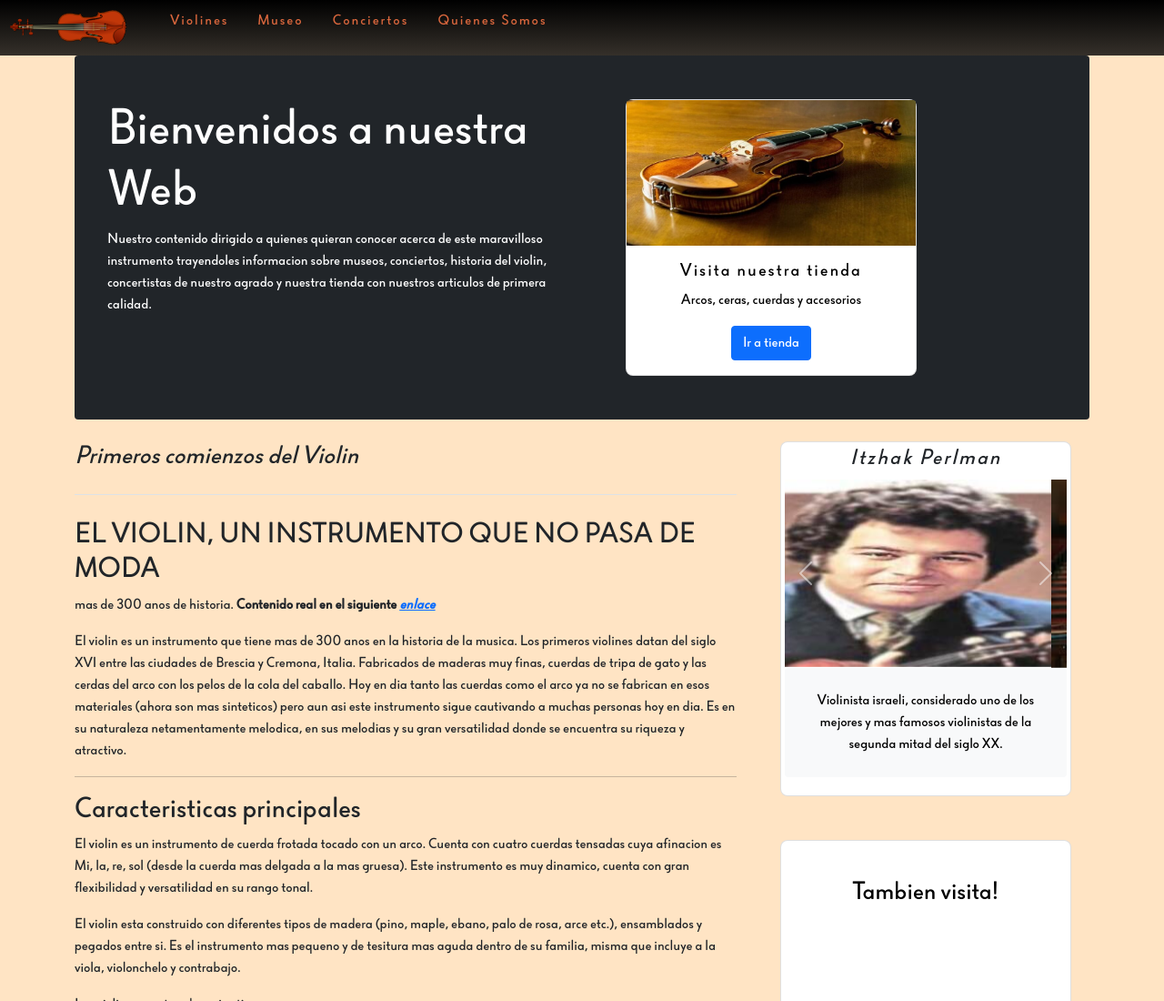
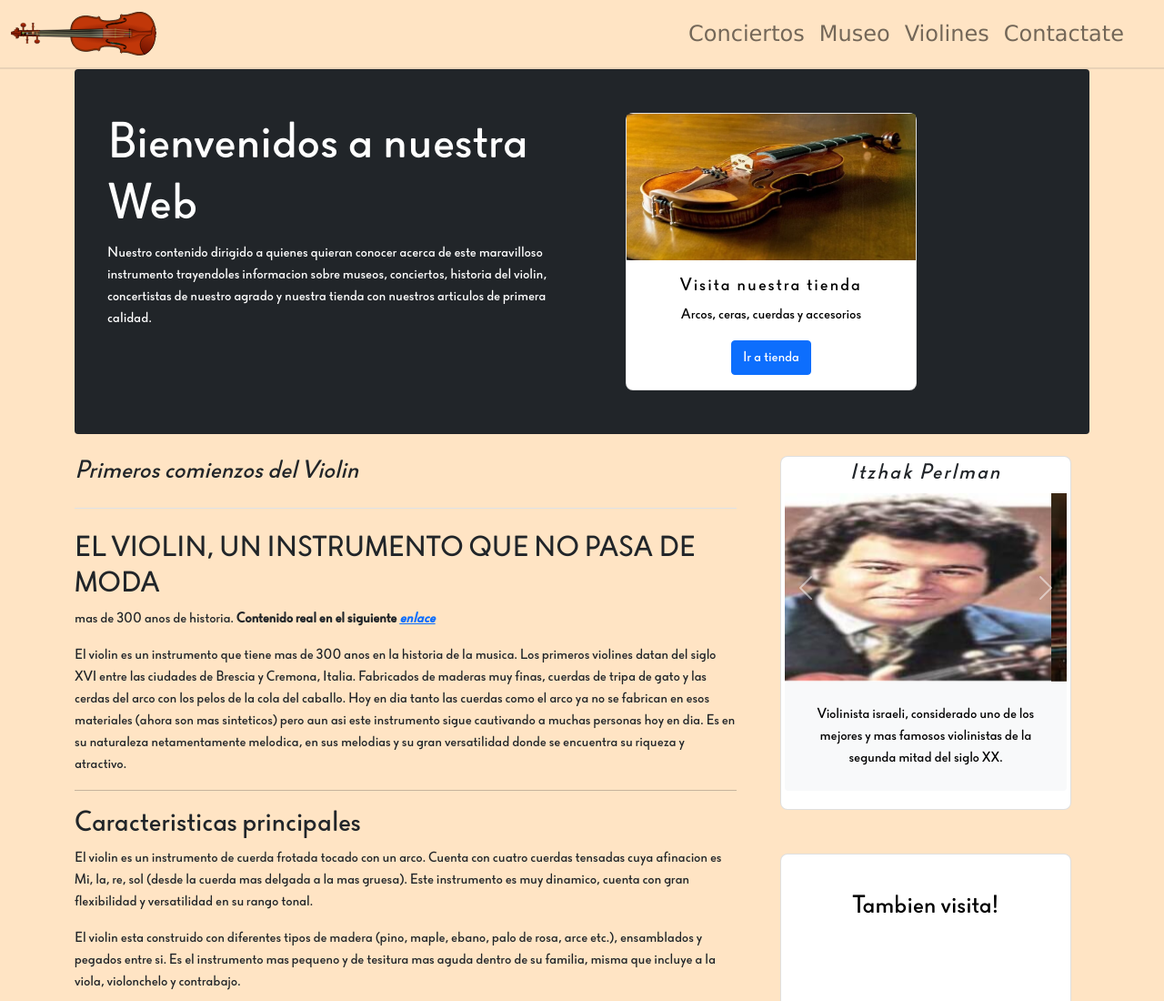
Before and after one commit to eskevin19/Mi_proyecto-CoderHouse, a plain HTML site: page index.html in a window 1280 px wide. Shown: the top 1100 px of the page at 91% size. Drawn offline with nearby package versions, Linux system fonts and the light colour scheme; grey boxes are pictures that could not be loaded.

Commit message:
Actualizo navbar

```diff
--- a/Style/style.css
+++ b/Style/style.css
@@ -1,4 +1,8 @@
 /*Fuente*/
+@font-face {
+    font-family: Cursiva;
+    src: url(/Fonts/slightly_cursive_characters/5thgradecursive-2.ttf)
+}
 @font-face {
     font-family: Altona;
     src: url(/Fonts/altona_sans/AltonaSans-Regular.ttf);
@@ -14,67 +18,47 @@ body{
 }
 
 /*-------------------------------Navegador------------------------------*/
-.main-nav{
-    display: flex;
-    background: linear-gradient(black, rgb(53, 48, 42));
-    padding: 0.7rem;
+.deconav{
+    background-color: bisque;
+    border-bottom: 2px solid rgb(233, 210, 183);
 }
-.main-nav a{
-    text-decoration: none;
-    color: rgb(218, 103, 61);
-    font-size: 1rem;
+
+.nav-link {
+    display: table-cell;
+    position: relative;
+    padding: 4px 0;
+  }
+.nav-link:after {
+    background: none repeat scroll 0 0 transparent;
+    bottom: 0;
+    content: "";
+    display: block;
+    height: 2px;
+    left: 50%;
+    position: absolute;
+    background: #fff;
+    transition: width 0.3s ease 0s, left 0.3s ease 0s;
+    width: 0;
+  }
+.nav-link:hover:after {
+    width: 100%;
+    left: 0;
+  }
+
+.navbar-collapse{
+    flex-grow: 0;
 }
-.main-nav a:hover{
-    color: rgb(240, 246, 252);
-    text-shadow: 0 0 5px rgb(225, 238, 243),
-    0 0 10px rgb(209, 227, 235),
-    0 0 20px rgb(209, 227, 235),
-    0 0 40px rgb(214, 235, 243),
-    0 0 80px rgb(202, 225, 233),
-    0 0 90px rgb(215, 231, 236),
-    0 0 100px rgb(213, 231, 238),
-    0 0 140px rgb(198, 224, 233),
-    0 0 180px rgb(196, 219, 228);
+.fuente{
+    font-weight: 500;
+    font-family: 'Lucida Sans', 'Lucida Sans Regular', 'Lucida Grande', 'Lucida Sans Unicode', Geneva, Verdana, sans-serif;
 }
-.main-nav a:active{
-    color: rgb(63, 64, 65);
-    text-shadow: 0 0 5px rgb(63, 64, 65),
-    0 0 10px rgb(63, 64, 65),
-    0 0 20px rgb(63, 64, 65),
-    0 0 40px rgb(63, 64, 65),
-    0 0 80px rgb(63, 64, 65),
-    0 0 90px rgb(63, 64, 65),
-    0 0 100px rgb(63, 64, 65),
-    0 0 140px rgb(63, 64, 65),
-    0 0 180px rgb(63, 64, 65);
-    transition: all 1s;
+
+.logo{
+    display: absolute;
+    width: 10rem;
+
 }
-.nav-li{
-    display: inline;
-    position: relative;
-    list-style: none;
-    padding-left: 1rem;
-    padding-right: 1rem;
-    letter-spacing: 2px;
-}
-.main-nav .nav-ul .nav-li .nav-ul{
-    display: none;
-    position: absolute;
-}
-.dropdown-item:hover{
-    background: radial-gradient(circle, rgba(0,0,0,0.9500175070028011) 0%, rgba(1,1,1,0.9472163865546218) 32%, rgba(172,160,132,0.7595413165266106) 100%);
-    border-radius: 10px;
-}
-.main-nav .nav-ul .nav-li:hover .nav-ul{
-    display: block;
-    background: linear-gradient(rgba(26, 23, 20, 0.973), rgb(207, 185, 159));
-    border-radius: 0px 0px 10px 10px;
-    padding-left: 1rem;
-}
-.main-nav .logo{
-    display: inline-block;
-    width: 8rem;
-}
+
 /*--------------------------------seccion Principal--------------------------*/
 .card-text{
     color: black;
@@ -129,3 +113,12 @@ body{
     margin: auto;
     width: 50%;
 }
+
+
+
+/* media querys */
+@media screen and (max-height: 300px) {
+    ul {
+        margin-top: 40px;
+    }
+}
--- a/index.html
+++ b/index.html
@@ -16,34 +16,41 @@
 <body>
                                  <!--Navegador-->
 <header>
-  <nav class="main-nav container-fluid sticky-top navbar-expand-xl">
-    <div class="">
-      <a class="logo" href="./index.html#inicio">
-        <img src="./Multimedia/Image/Icons/dStulle_Vilolin.svg" alt="imagen-violin-logo">
+  <nav class="navbar navbar-expand-lg navbar-light deconav sticky-top">
+    <div class="container-fluid fs-4">
+      <a class="navbar-brand logo" href="./index.html#bienvenidos">
+        <img src="./Multimedia/Image/Icons/dStulle_Vilolin.svg" alt="">
       </a>
-    </div>
-    <div class="">
-      <ul class="nav-ul d-flex align-items-baseline bd-highlight mb-2">
-        <li class="nav-li"><a href="./Pages/violines.html">Violines</a>
-          <ul class="nav-ul">
-            <li class="nav-li"><a href="./Pages/violines.html#barroco">Barroco</a></li>
-            <li class="nav-li"><a href="./Pages/violines.html#electrico">Eléctrico</a></li>
-            <li class="nav-li"><a href="./Pages/violines.html#semielectrico">SemiEléctrico</a></li>
-            <li class="nav-li"><a href="./Pages/violines.html#acustico">Acústico</a></li>
-            <li class="nav-li"><a href="./Pages/violines.html#5cuerdas">5Cuerdas</a></li>
-            <li class="nav-li"><a href="./Pages/violines.html#fiddle">Fiddle</a></li>
-            <li class="nav-li"><a href="./Pages/violines.html#violinofon">Violinofón</a></li>
-            <li class="nav-li"><hr class="dropdown-divider"></li>
-            <li class="nav-li"><a class="dropdown-item" href="./Pages/tienda.html">→Nuestra Tienda</a></li>
-          </ul>
-        </li>
-        <li class="nav-li"><a href="./Pages/museo.html">Museo</a></li>
-        <li class="nav-li"><a href="./Pages/conciertos.html">Conciertos</a></li>
-        <li class="nav-li"><a href="./Pages/contacto.html">Quiénes Somos</a>
-      </ul>
+      <button class="navbar-toggler" type="button" data-bs-toggle="collapse" data-bs-target="#navbarSupportedContent" aria-controls="navbarSupportedContent" aria-expanded="false" aria-label="Toggle navigation">
+        <span class="navbar-toggler-icon"></span>
+      </button>
+
+      <div class="collapse navbar-collapse  text-end" id="navbarSupportedContent">
+        <ul class="navbar-nav me-4 mb-0 mb-lg-0">
+          <li class="nav-item">
+            <a class="nav-link fuente" aria-current="page" href="./index.html">Conciertos</a>
+          </li>
+          <li class="nav-item">
+            <a class="nav-link fuente" href="./Pages/museo.html">Museo</a>
+          </li>
+          <li class="nav-item dropdown">
+            <a class="nav-link  fuente" href="#" id="navbarDropdown" role="button" data-bs-toggle="dropdown" aria-expanded="false">
+              Violines
+            </a>
+            <ul class="dropdown-menu" aria-labelledby="navbarDropdown">
+              <li><a class="dropdown-item" href="#">Ir a violines</a></li>
+              <li><a class="dropdown-item" href="#">Nuestra Tienda</a></li>
+              <li><hr class="dropdown-divider"></li>
+              <li><a class="dropdown-item" href="#">Something else here</a></li>
+            </ul>
+          </li>
+          <li class="nav-item">
+            <a class="nav-link fuente">Contactate</a>
+          </li>
+        </ul>
+      </div>
     </div>
   </nav>
-</header>
                           <!-- Fín navegador -->
                           <!--Seccion Principal-->
 <section class="container">
```
Also changed, not shown: Fonts/slightly_cursive_characters/!DigitalGraphicLabs.html (added, +25 -0 lines), Fonts/slightly_cursive_characters/!license.txt (added, +32 -0 lines), Fonts/slightly_cursive_characters/5thgradecursive-2-italic.ttf (added), Fonts/slightly_cursive_characters/5thgradecursive-2.ttf (added).
